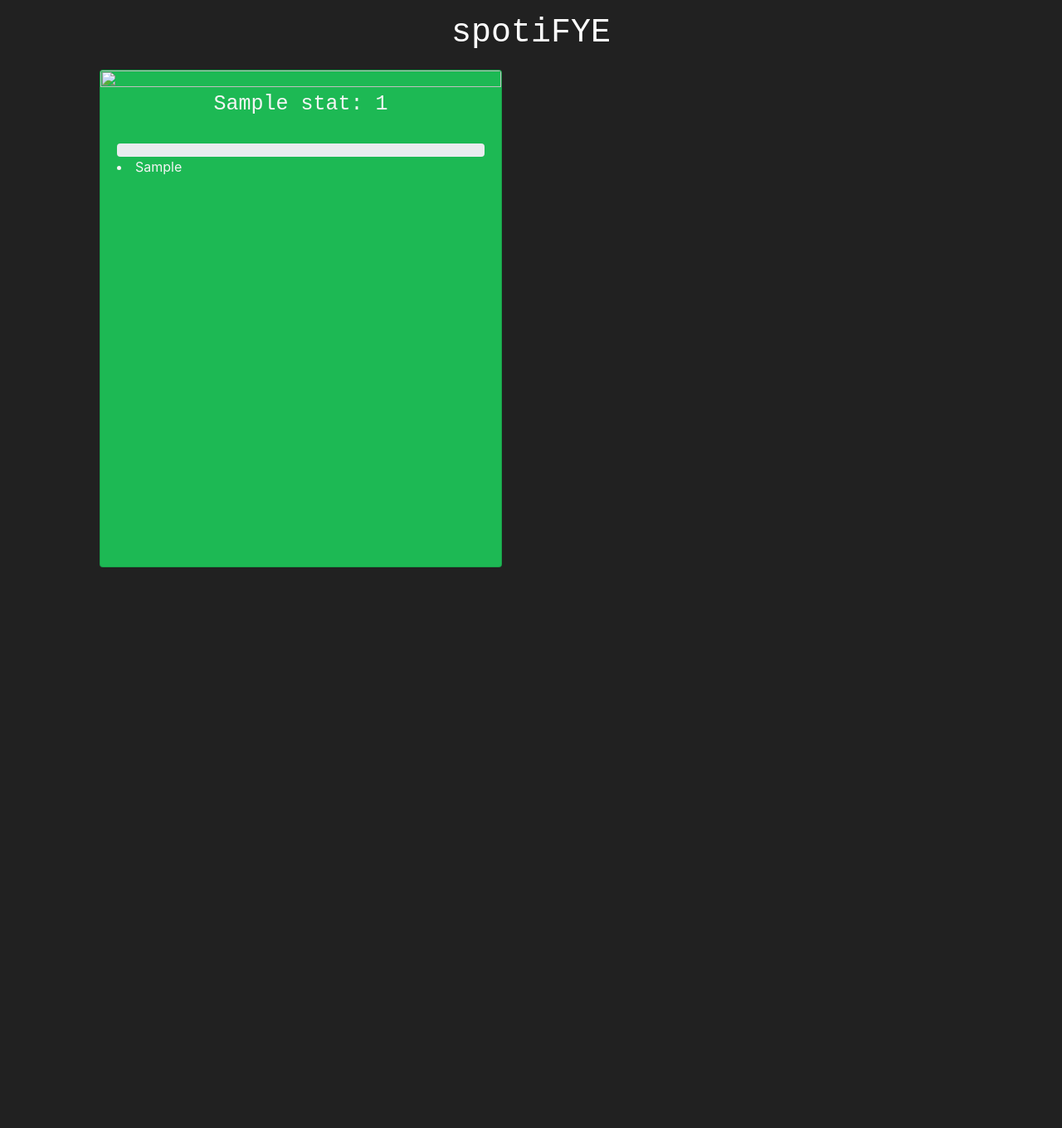
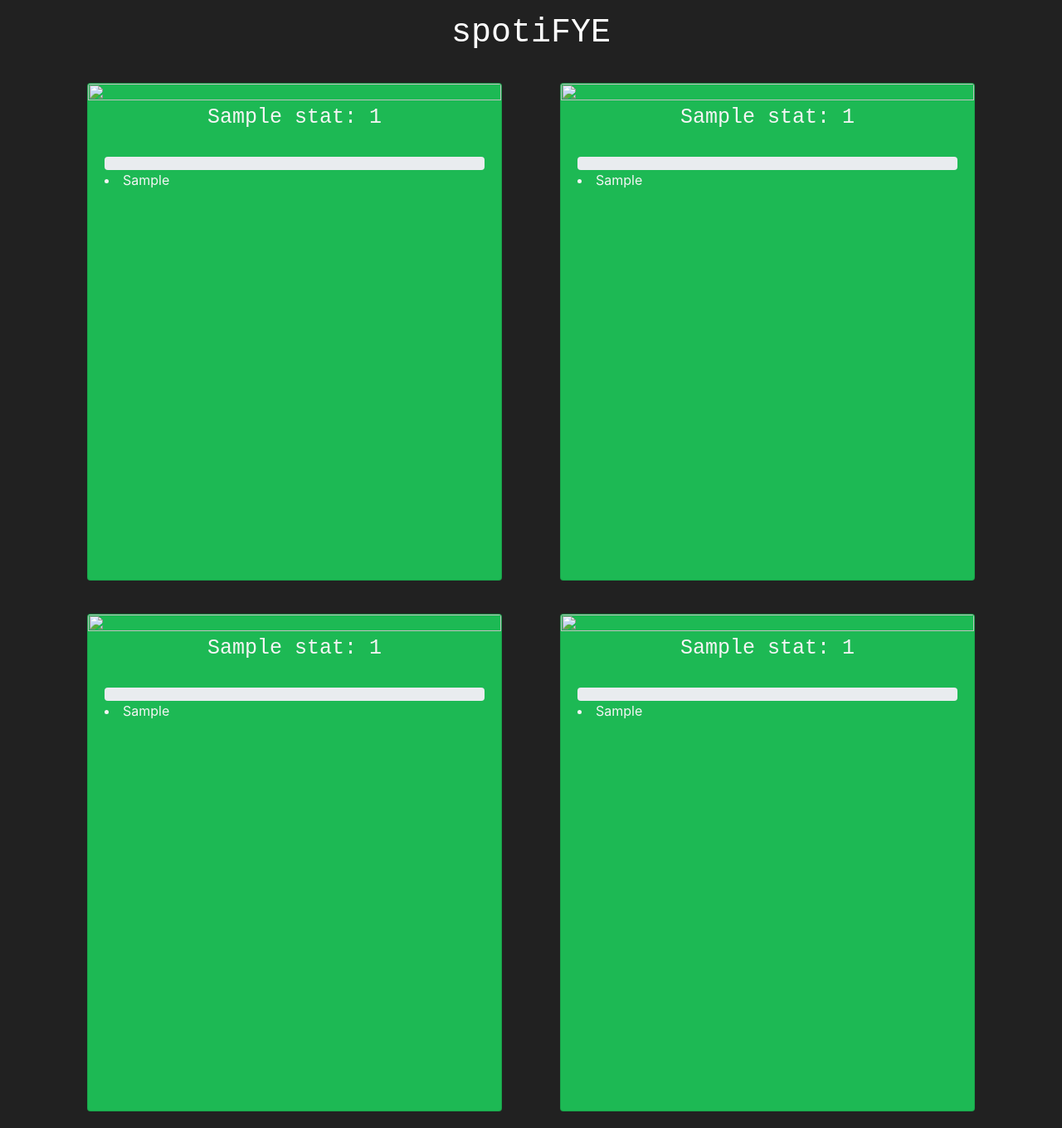
Before and after one commit to thomas-purcell/spotiFYE, a Flask app: template templates/index.html in a window 1280 px wide. Shown: the whole page at 83% size. Before the commit the page ends 684 px from the top, so only its background shows below. Run offline with Flask 2, Linux system fonts and the light colour scheme; the template is opened without the code that fills it: most values are stand-ins (such as "Sample title", 1, 10 or a date in 2020); some libraries are stand-ins or nearby versions.

Commit message:
template

```diff
--- /dev/null
+++ b/templates/base.html
@@ -0,0 +1 @@
+<!doctype html>
--- a/templates/create.html
+++ b/templates/create.html
@@ -1,15 +1,20 @@
-{% extends 'index.html' %}
+{% extends 'base.html' %}
 
-{% block header %}
-<h1>{% block title %}New Post{% endblock %}</h1>
+{% block card_format %}
+<div class="col-md-6">
+  <div class="card">
+    <img src="{{ stat['url'] }}" class="card-img-top" height="300px">
+    <h2 class ="card-title">{{ stat['statname'] }}: {{ stat['percentage'] }}</h2>
+    <div class="card-body">
+      <div class="progress">
+        <div class="progress-bar" role="progressbar" style="width:{{ stat['percentage'] }};" aria-valuenow="{{ stat['percentage'] }}" aria-valuemin="0" aria-valuemax="100"></div>
+      </div>
+      {% for song_str in stat['strings'] %}
+      <li>
+        {{ song_str }}
+      </li>
+      {% endfor %}
+    </div>
+  </div>
+</div>
 {% endblock %}
-
-{% block content %}
-<form method="post">
-  <label for="title">Title</label>
-  <input name="title" id="title" value="{{ request.form['title'] }}" required>
-  <label for="body">Body</label>
-  <textarea name="body" id="body">{{ request.form['body'] }}</textarea>
-  <input type="submit" value="Save">
-</form>
-{% endblock %}
--- a/templates/index.html
+++ b/templates/index.html
@@ -1,4 +1,4 @@
-<!-- based on   -->
+{% include 'create.html' %}
 <!doctype html>
 <html>
 
@@ -20,16 +20,19 @@
 
 <body class="container">
   <h1>spotiFYE</h1>
-    {% for stat in stats['stats'] %}
+    {% for idx in range(4) %} <!-- for i in range (0,10,2)-->
+      {% if idx % 2 == 0 %}
+      <div class = "row">
         <div class="col-md-6">
           <div class="card">
-        <img src="{{ stat['url'] }}" class="card-img-top" height="300px">
-        <h2 class ="card-title">{{ stat['statname'] }}: {{ stat['percentage'] }}</h2>
+            <img src="{{ stats['stats'][idx]['url'] }}" class="card-img-top" height="300px">
+            <h2 class ="card-title">{{ stats['stats'][idx]['statname'] }}: {{ stats['stats'][idx]['percentage'] }}</h2>
             <div class="card-body">
               <div class="progress">
-            <div class="progress-bar" role="progressbar" style="width:{{ stat['percentage'] }};" aria-valuenow="{{ stat['percentage'] }}" aria-valuemin="0" aria-valuemax="100"></div>
+                <div class="progress-bar" role="progressbar" style="width:{{ stats['stats'][idx]['percentage'] }};"
+                aria-valuenow="{{ stats['stats'][idx]['percentage'] }}" aria-valuemin="0" aria-valuemax="100"></div>
               </div>
-          {% for song_str in stat['strings'] %}
+              {% for song_str in stats['stats'][idx]['strings'] %}
               <li>
                 {{ song_str }}
               </li>
@@ -37,8 +40,25 @@
             </div>
           </div>
         </div>
+      {% else %}
+        <div class="col-md-6">
+          <div class="card">
+            <img src="{{ stats['stats'][idx]['url'] }}" class="card-img-top" height="300px">
+            <h2 class ="card-title">{{ stats['stats'][idx]['statname'] }}: {{ stats['stats'][idx]['percentage'] }}</h2>
+            <div class="card-body">
+              <div class="progress">
+                <div class="progress-bar" role="progressbar" style="width:{{ stats['stats'][idx]['percentage'] }};" aria-valuenow="{{ stats['stats'][idx]['percentage'] }}" aria-valuemin="0" aria-valuemax="100"></div>
+              </div>
+              {% for song_str in stats['stats'][idx]['strings'] %}
+              <li>
+                {{ song_str }}
+              </li>
+              {% endfor %}
+            </div>
+          </div>
+        </div>
+      </div>
+      {% endif %}
     {% endfor %}
 </body>
-
-
 </html>
```
Lines whose indentation alone changed are shown as unchanged.
